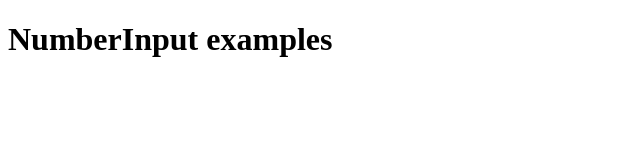
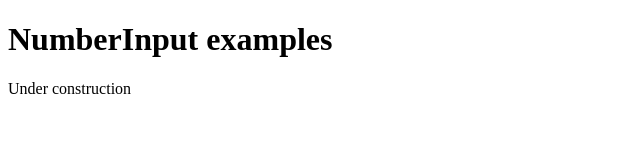
Before and after one commit to pksilen/semantic-ui-react-numberinput, a website: page index.html in a window 1280 px wide. Shown: the whole page, without its empty margins (0-640 px from the left). Drawn offline with Linux system fonts and the light colour scheme.

Commit message:
Added note about being under construction

```diff
--- a/index.html
+++ b/index.html
@@ -9,5 +9,6 @@
 </head>
 <body>
   <h1>NumberInput examples</h1>
+    <p>Under construction</p>
 </body>
 </html>
```
